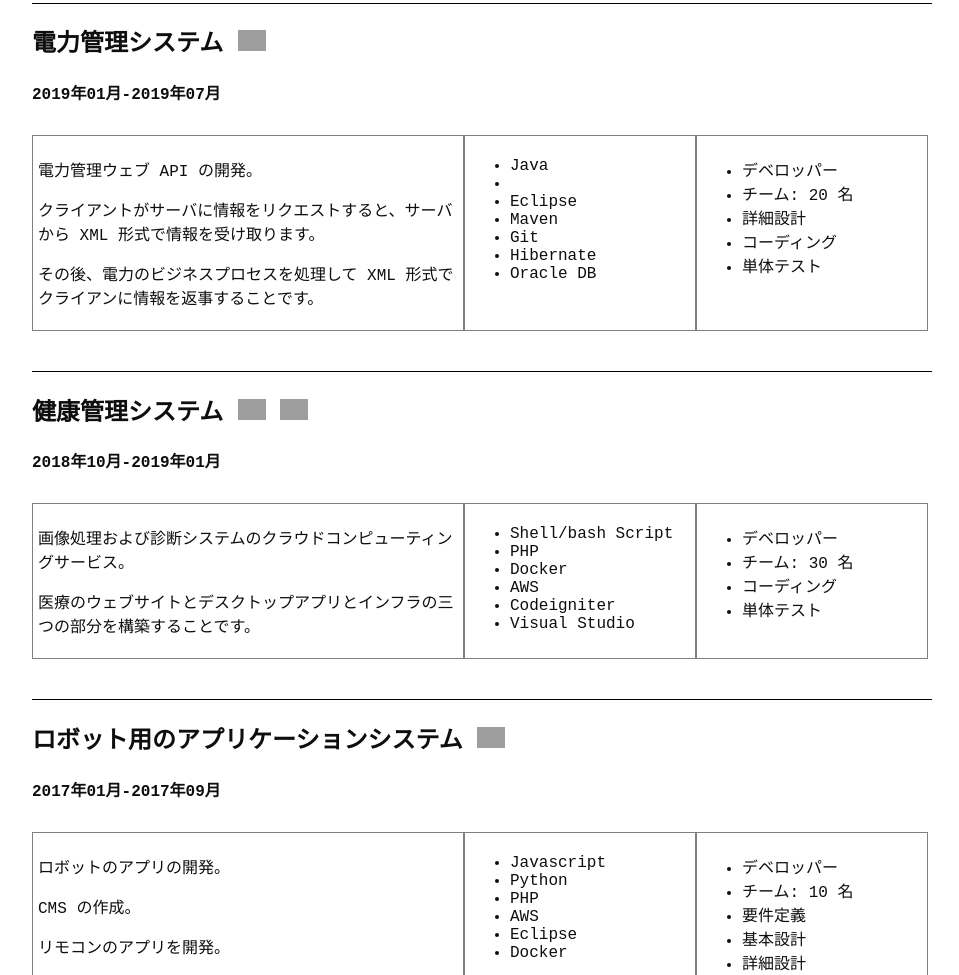
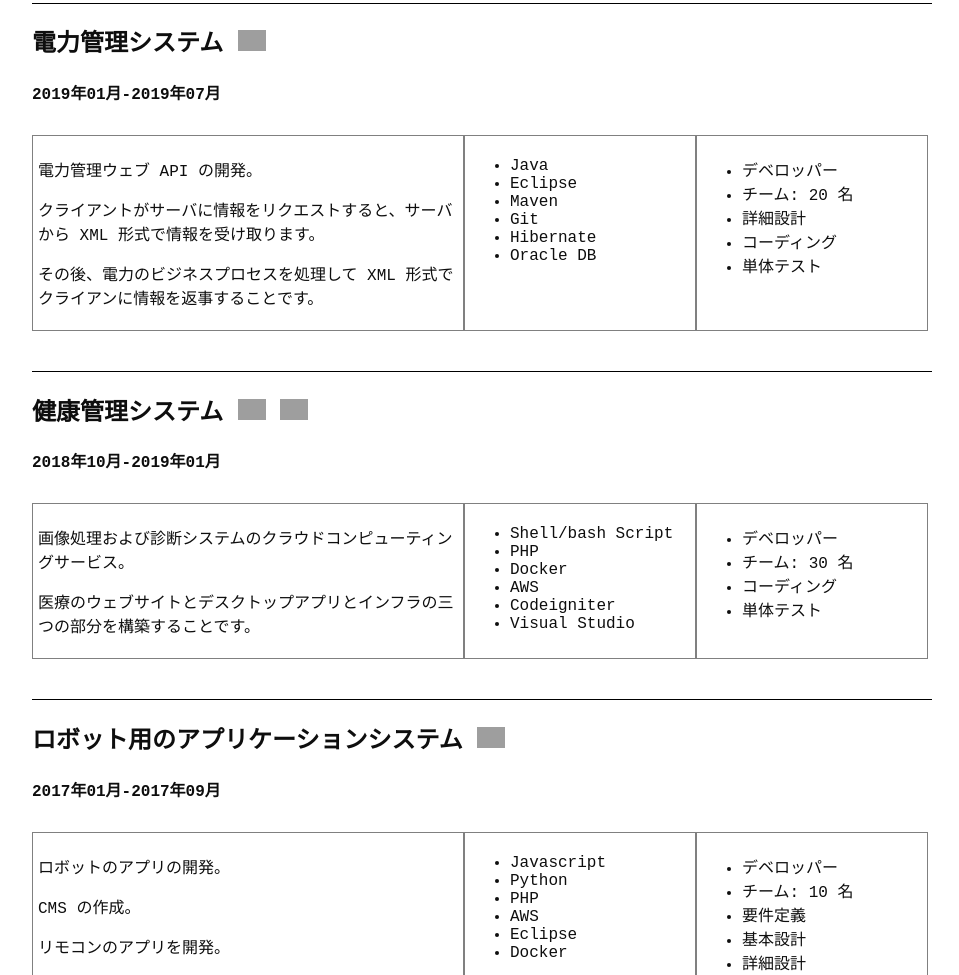
Before and after one commit to nguyenvanngoctruong/myportfolio, a plain HTML site: page index.html in a window 1280 px wide. Shown: the part 1317-2292 px from the top of the page, without its empty margins (158-1117 px from the left). Drawn offline with Linux system fonts and the light colour scheme; grey boxes are pictures that could not be loaded.

Commit message:
fix html

```diff
--- a/index.html
+++ b/index.html
@@ -111,7 +111,7 @@
                         </div>
                         <div class="project-detail-item">
                             <ul>
-                                <li>Java<li>
+                                <li>Java</li>
                                 <li>Eclipse</li>
                                 <li>Maven</li>
                                 <li>Git</li>
```
